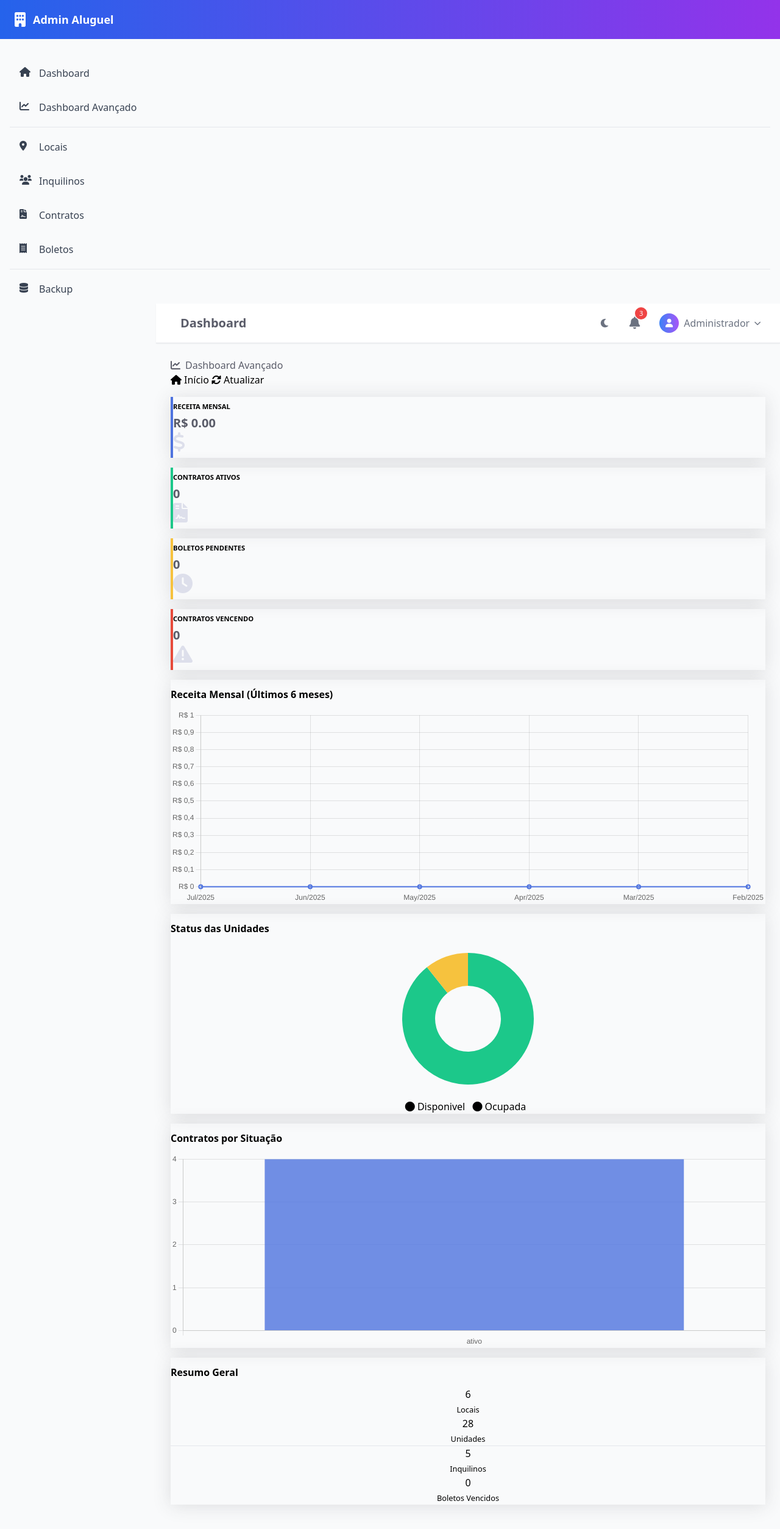
After one commit to Nivaldo38/-adm_aluguel_net, a Flask app: page /dashboard in a window 1280 px wide. The commit adds this page. Shown: the whole page at 61% size. Run offline with Flask 3, Linux system fonts and the light colour scheme; data comes from the database, SQL or seed files in the repository; data that the repository does not hold is empty; some libraries are stand-ins or nearby versions.

Commit message:
Adicionar dashboard avançado com gráficos interativos

```diff
--- a/app/routes.py
+++ b/app/routes.py
@@ -200,32 +200,46 @@ def cadastrar_inquilino():
         unidade_id = request.form.get('unidade_id')
         local_id = request.form.get('local_id')
 
+        # Preparar dados para manter no formulário em caso de erro
+        dados_form = {
+            'nome': nome,
+            'cpf': cpf,
+            'data_nascimento': data_nascimento,
+            'idade': idade,
+            'endereco': endereco,
+            'cep': cep,
+            'telefone': telefone,
+            'email': email,
+            'unidade_id': unidade_id,
+            'local_id': local_id
+        }
+
         # Validações de campos obrigatórios
         if not nome or not cpf or not data_nascimento or not endereco or not cep or not telefone or not unidade_id or not email:
             flash('Preencha todos os campos obrigatórios.', 'danger')
-            return render_template('cadastrar_inquilino.html', locais=locais, unidades=unidades)
+            return render_template('cadastrar_inquilino.html', locais=locais, unidades=unidades, dados=dados_form)
 
         # Validar CPF
         if not validar_cpf(cpf):
             flash('CPF inválido. Insira 11 dígitos numéricos.', 'danger')
-            return render_template('cadastrar_inquilino.html', locais=locais, unidades=unidades)
+            return render_template('cadastrar_inquilino.html', locais=locais, unidades=unidades, dados=dados_form)
 
         # Validar email
         if not validar_email(email):
             flash('Email inválido.', 'danger')
-            return render_template('cadastrar_inquilino.html', locais=locais, unidades=unidades)
+            return render_template('cadastrar_inquilino.html', locais=locais, unidades=unidades, dados=dados_form)
 
         # Validar telefone
         if not validar_telefone(telefone):
             flash('Telefone inválido.', 'danger')
-            return render_template('cadastrar_inquilino.html', locais=locais, unidades=unidades)
+            return render_template('cadastrar_inquilino.html', locais=locais, unidades=unidades, dados=dados_form)
 
         # Converter data de nascimento para objeto datetime.date
         try:
             data_nasc = datetime.strptime(data_nascimento, '%Y-%m-%d').date()
         except Exception:
             flash('Data de nascimento inválida.', 'danger')
-            return render_template('cadastrar_inquilino.html', locais=locais, unidades=unidades)
+            return render_template('cadastrar_inquilino.html', locais=locais, unidades=unidades, dados=dados_form)
 
         # Calcular idade automaticamente, se não preenchida
         if not idade:
@@ -236,13 +250,13 @@ def cadastrar_inquilino():
         cpf_existente = Inquilino.query.filter_by(cpf=cpf).first()
         if cpf_existente:
             flash('CPF já cadastrado no sistema.', 'danger')
-            return render_template('cadastrar_inquilino.html', locais=locais, unidades=unidades)
+            return render_template('cadastrar_inquilino.html', locais=locais, unidades=unidades, dados=dados_form)
 
         # Verificar se a unidade já tem um inquilino ativo
         unidade_ocupada = Inquilino.query.filter_by(unidade_id=unidade_id).first()
         if unidade_ocupada:
             flash('Esta unidade já possui um inquilino cadastrado. Uma unidade só pode ter um inquilino ativo por vez.', 'danger')
-            return render_template('cadastrar_inquilino.html', locais=locais, unidades=unidades)
+            return render_template('cadastrar_inquilino.html', locais=locais, unidades=unidades, dados=dados_form)
 
         # Criar novo objeto Inquilino
         novo = Inquilino(
@@ -1471,3 +1485,76 @@ def alterar_status_unidade(unidade_id, status):
         flash('Status inválido!', 'danger')
 
     return redirect(url_for('gerenciar_unidades', local_id=unidade.local_id))
+
+# Dashboard avançado com gráficos
+@app.route('/dashboard')
+def dashboard_avancado():
+    from datetime import datetime, timedelta
+    from sqlalchemy import func
+
+    # Dados para gráficos
+    hoje = datetime.now()
+    inicio_mes = hoje.replace(day=1)
+
+    # Receita mensal dos últimos 6 meses
+    receitas_mensais = []
+    for i in range(6):
+        mes = hoje - timedelta(days=30*i)
+        inicio = mes.replace(day=1)
+        fim = (inicio + timedelta(days=32)).replace(day=1) - timedelta(days=1)
+
+        receita = db.session.query(func.sum(Contrato.valor_aluguel))\
+            .filter(Contrato.situacao == 'Ativo')\
+            .filter(Contrato.data_inicio <= fim)\
+            .filter((Contrato.data_fim.is_(None)) | (Contrato.data_fim >= inicio))\
+            .scalar() or 0
+
+        receitas_mensais.append({
+            'mes': mes.strftime('%b/%Y'),
+            'valor': float(receita)
+        })
+
+    # Status das unidades
+    status_unidades = db.session.query(
+        Unidade.status,
+        func.count(Unidade.id)
+    ).group_by(Unidade.status).all()
+
+    # Contratos por situação
+    contratos_situacao = db.session.query(
+        Contrato.situacao,
+        func.count(Contrato.id)
+    ).group_by(Contrato.situacao).all()
+
+    # Boletos pendentes
+    boletos_pendentes = Boleto.query.filter_by(status='pendente').count()
+    boletos_vencidos = Boleto.query.filter_by(status='vencido').count()
+
+    # Contratos vencendo nos próximos 30 dias
+    contratos_vencendo = Contrato.query.filter(
+        Contrato.data_fim.isnot(None),
+        Contrato.data_fim <= hoje + timedelta(days=30),
+        Contrato.data_fim >= hoje,
+        Contrato.situacao == 'Ativo'
+    ).count()
+
+    # Estatísticas gerais
+    stats = {
+        'total_locais': Local.query.count(),
+        'total_unidades': Unidade.query.count(),
+        'total_inquilinos': Inquilino.query.count(),
+        'contratos_ativos': Contrato.query.filter_by(situacao='Ativo').count(),
+        'receita_mensal': sum(c.valor_aluguel for c in Contrato.query.filter_by(situacao='Ativo').all()),
+        'boletos_pendentes': boletos_pendentes,
+        'boletos_vencidos': boletos_vencidos,
+        'contratos_vencendo': contratos_vencendo
+    }
+
+    # Dados para gráficos
+    chart_data = {
+        'receitas_mensais': receitas_mensais,
+        'status_unidades': [{'status': s[0], 'count': s[1]} for s in status_unidades],
+        'contratos_situacao': [{'situacao': c[0], 'count': c[1]} for c in contratos_situacao]
+    }
+
+    return render_template('dashboard.html', stats=stats, chart_data=chart_data)
--- a/app/templates/base_modern.html
+++ b/app/templates/base_modern.html
@@ -98,6 +98,11 @@
                 <a href="{{ url_for('index') }}" class="flex items-center px-4 py-3 text-gray-700 dark:text-gray-300 hover:bg-blue-50 dark:hover:bg-gray-700 rounded-lg transition-colors duration-200 group">
                     <i class="fas fa-home w-5 h-5 mr-3 group-hover:text-blue-600"></i>
                     <span>Dashboard</span>
+                </a>
+
+                <a href="{{ url_for('dashboard_avancado') }}" class="flex items-center px-4 py-3 text-gray-700 dark:text-gray-300 hover:bg-blue-50 dark:hover:bg-gray-700 rounded-lg transition-colors duration-200 group">
+                    <i class="fas fa-chart-line w-5 h-5 mr-3 group-hover:text-blue-600"></i>
+                    <span>Dashboard Avançado</span>
                 </a>
 
                 <div class="border-t border-gray-200 dark:border-gray-600 my-4"></div>
--- /dev/null
+++ b/app/templates/dashboard.html
@@ -0,0 +1,429 @@
+{% extends "base_modern.html" %}
+
+{% block title %}Dashboard Avançado{% endblock %}
+
+{% block content %}
+<div class="container-fluid">
+    <!-- Header do Dashboard -->
+    <div class="row mb-4">
+        <div class="col-12">
+            <div class="d-flex justify-content-between align-items-center">
+                <h1 class="h3 mb-0 text-gray-800">
+                    <i class="fas fa-chart-line me-2"></i>Dashboard Avançado
+                </h1>
+                <div class="d-flex gap-2">
+                    <a href="{{ url_for('index') }}" class="btn btn-outline-secondary">
+                        <i class="fas fa-home me-1"></i>Início
+                    </a>
+                    <button class="btn btn-primary" onclick="window.location.reload()">
+                        <i class="fas fa-sync-alt me-1"></i>Atualizar
+                    </button>
+                </div>
+            </div>
+        </div>
+    </div>
+
+    <!-- Cards de Estatísticas -->
+    <div class="row mb-4">
+        <div class="col-xl-3 col-md-6 mb-4">
+            <div class="card border-left-primary shadow h-100 py-2">
+                <div class="card-body">
+                    <div class="row no-gutters align-items-center">
+                        <div class="col mr-2">
+                            <div class="text-xs font-weight-bold text-primary text-uppercase mb-1">
+                                Receita Mensal
+                            </div>
+                            <div class="h5 mb-0 font-weight-bold text-gray-800">
+                                R$ {{ "%.2f"|format(stats.receita_mensal) }}
+                            </div>
+                        </div>
+                        <div class="col-auto">
+                            <i class="fas fa-dollar-sign fa-2x text-gray-300"></i>
+                        </div>
+                    </div>
+                </div>
+            </div>
+        </div>
+
+        <div class="col-xl-3 col-md-6 mb-4">
+            <div class="card border-left-success shadow h-100 py-2">
+                <div class="card-body">
+                    <div class="row no-gutters align-items-center">
+                        <div class="col mr-2">
+                            <div class="text-xs font-weight-bold text-success text-uppercase mb-1">
+                                Contratos Ativos
+                            </div>
+                            <div class="h5 mb-0 font-weight-bold text-gray-800">
+                                {{ stats.contratos_ativos }}
+                            </div>
+                        </div>
+                        <div class="col-auto">
+                            <i class="fas fa-file-contract fa-2x text-gray-300"></i>
+                        </div>
+                    </div>
+                </div>
+            </div>
+        </div>
+
+        <div class="col-xl-3 col-md-6 mb-4">
+            <div class="card border-left-warning shadow h-100 py-2">
+                <div class="card-body">
+                    <div class="row no-gutters align-items-center">
+                        <div class="col mr-2">
+                            <div class="text-xs font-weight-bold text-warning text-uppercase mb-1">
+                                Boletos Pendentes
+                            </div>
+                            <div class="h5 mb-0 font-weight-bold text-gray-800">
+                                {{ stats.boletos_pendentes }}
+                            </div>
+                        </div>
+                        <div class="col-auto">
+                            <i class="fas fa-clock fa-2x text-gray-300"></i>
+                        </div>
+                    </div>
+                </div>
+            </div>
+        </div>
+
+        <div class="col-xl-3 col-md-6 mb-4">
+            <div class="card border-left-danger shadow h-100 py-2">
+                <div class="card-body">
+                    <div class="row no-gutters align-items-center">
+                        <div class="col mr-2">
+                            <div class="text-xs font-weight-bold text-danger text-uppercase mb-1">
+                                Contratos Vencendo
+                            </div>
+                            <div class="h5 mb-0 font-weight-bold text-gray-800">
+                                {{ stats.contratos_vencendo }}
+                            </div>
+                        </div>
+                        <div class="col-auto">
+                            <i class="fas fa-exclamation-triangle fa-2x text-gray-300"></i>
+                        </div>
+                    </div>
+                </div>
+            </div>
+        </div>
+    </div>
+
+    <!-- Gráficos -->
+    <div class="row">
+        <!-- Gráfico de Receita Mensal -->
+        <div class="col-xl-8 col-lg-7">
+            <div class="card shadow mb-4">
+                <div class="card-header py-3 d-flex flex-row align-items-center justify-content-between">
+                    <h6 class="m-0 font-weight-bold text-primary">Receita Mensal (Últimos 6 meses)</h6>
+                </div>
+                <div class="card-body">
+                    <div class="chart-area">
+                        <canvas id="receitaChart"></canvas>
+                    </div>
+                </div>
+            </div>
+        </div>
+
+        <!-- Gráfico de Status das Unidades -->
+        <div class="col-xl-4 col-lg-5">
+            <div class="card shadow mb-4">
+                <div class="card-header py-3">
+                    <h6 class="m-0 font-weight-bold text-primary">Status das Unidades</h6>
+                </div>
+                <div class="card-body">
+                    <div class="chart-pie pt-4 pb-2">
+                        <canvas id="unidadesChart"></canvas>
+                    </div>
+                    <div class="mt-4 text-center small">
+                        {% for item in chart_data.status_unidades %}
+                        <span class="mr-2">
+                            <i class="fas fa-circle text-{{ 'success' if item.status == 'disponivel' else 'warning' if item.status == 'ocupada' else 'danger' }}"></i>
+                            {{ item.status|title }}
+                        </span>
+                        {% endfor %}
+                    </div>
+                </div>
+            </div>
+        </div>
+    </div>
+
+    <!-- Gráfico de Contratos por Situação -->
+    <div class="row">
+        <div class="col-xl-6">
+            <div class="card shadow mb-4">
+                <div class="card-header py-3">
+                    <h6 class="m-0 font-weight-bold text-primary">Contratos por Situação</h6>
+                </div>
+                <div class="card-body">
+                    <div class="chart-bar">
+                        <canvas id="contratosChart"></canvas>
+                    </div>
+                </div>
+            </div>
+        </div>
+
+        <!-- Resumo Rápido -->
+        <div class="col-xl-6">
+            <div class="card shadow mb-4">
+                <div class="card-header py-3">
+                    <h6 class="m-0 font-weight-bold text-primary">Resumo Geral</h6>
+                </div>
+                <div class="card-body">
+                    <div class="row">
+                        <div class="col-6">
+                            <div class="text-center">
+                                <h4 class="text-primary">{{ stats.total_locais }}</h4>
+                                <small class="text-muted">Locais</small>
+                            </div>
+                        </div>
+                        <div class="col-6">
+                            <div class="text-center">
+                                <h4 class="text-success">{{ stats.total_unidades }}</h4>
+                                <small class="text-muted">Unidades</small>
+                            </div>
+                        </div>
+                    </div>
+                    <hr>
+                    <div class="row">
+                        <div class="col-6">
+                            <div class="text-center">
+                                <h4 class="text-info">{{ stats.total_inquilinos }}</h4>
+                                <small class="text-muted">Inquilinos</small>
+                            </div>
+                        </div>
+                        <div class="col-6">
+                            <div class="text-center">
+                                <h4 class="text-warning">{{ stats.boletos_vencidos }}</h4>
+                                <small class="text-muted">Boletos Vencidos</small>
+                            </div>
+                        </div>
+                    </div>
+                </div>
+            </div>
+        </div>
+    </div>
+</div>
+
+<!-- Chart.js -->
+<script src="https://cdn.jsdelivr.net/npm/chart.js"></script>
+
+<style>
+.chart-area {
+    position: relative;
+    height: 20rem;
+    width: 100%;
+}
+
+.chart-pie {
+    position: relative;
+    height: 15rem;
+    width: 100%;
+}
+
+.chart-bar {
+    position: relative;
+    height: 20rem;
+    width: 100%;
+}
+
+.border-left-primary {
+    border-left: 0.25rem solid #4e73df !important;
+}
+
+.border-left-success {
+    border-left: 0.25rem solid #1cc88a !important;
+}
+
+.border-left-warning {
+    border-left: 0.25rem solid #f6c23e !important;
+}
+
+.border-left-danger {
+    border-left: 0.25rem solid #e74a3b !important;
+}
+
+.text-gray-800 {
+    color: #5a5c69 !important;
+}
+
+.text-gray-300 {
+    color: #dddfeb !important;
+}
+
+.text-xs {
+    font-size: 0.7rem !important;
+}
+
+.font-weight-bold {
+    font-weight: 700 !important;
+}
+
+.text-uppercase {
+    text-transform: uppercase !important;
+}
+
+.h5 {
+    font-size: 1.25rem !important;
+}
+
+.mb-0 {
+    margin-bottom: 0 !important;
+}
+
+.mb-1 {
+    margin-bottom: 0.25rem !important;
+}
+
+.py-2 {
+    padding-top: 0.5rem !important;
+    padding-bottom: 0.5rem !important;
+}
+
+.shadow {
+    box-shadow: 0 0.15rem 1.75rem 0 rgba(58, 59, 69, 0.15) !important;
+}
+
+.h-100 {
+    height: 100% !important;
+}
+
+.no-gutters {
+    margin-right: 0 !important;
+    margin-left: 0 !important;
+}
+
+.no-gutters > .col,
+.no-gutters > [class*="col-"] {
+    padding-right: 0 !important;
+    padding-left: 0 !important;
+}
+
+.align-items-center {
+    align-items: center !important;
+}
+
+.col-auto {
+    flex: 0 0 auto !important;
+    width: auto !important;
+    max-width: 100% !important;
+}
+
+.col {
+    flex-basis: 0 !important;
+    flex-grow: 1 !important;
+    max-width: 100% !important;
+}
+
+.mr-2 {
+    margin-right: 0.5rem !important;
+}
+
+.fa-2x {
+    font-size: 2em !important;
+}
+</style>
+
+<script>
+// Dados dos gráficos
+const chartData = {{ chart_data|tojson }};
+
+// Gráfico de Receita Mensal
+const receitaCtx = document.getElementById('receitaChart').getContext('2d');
+new Chart(receitaCtx, {
+    type: 'line',
+    data: {
+        labels: chartData.receitas_mensais.map(item => item.mes),
+        datasets: [{
+            label: 'Receita (R$)',
+            data: chartData.receitas_mensais.map(item => item.valor),
+            borderColor: 'rgb(78, 115, 223)',
+            backgroundColor: 'rgba(78, 115, 223, 0.1)',
+            borderWidth: 2,
+            fill: true,
+            tension: 0.4
+        }]
+    },
+    options: {
+        responsive: true,
+        maintainAspectRatio: false,
+        plugins: {
+            legend: {
+                display: false
+            }
+        },
+        scales: {
+            y: {
+                beginAtZero: true,
+                ticks: {
+                    callback: function(value) {
+                        return 'R$ ' + value.toLocaleString('pt-BR');
+                    }
+                }
+            }
+        }
+    }
+});
+
+// Gráfico de Status das Unidades
+const unidadesCtx = document.getElementById('unidadesChart').getContext('2d');
+new Chart(unidadesCtx, {
+    type: 'doughnut',
+    data: {
+        labels: chartData.status_unidades.map(item => item.status),
+        datasets: [{
+            data: chartData.status_unidades.map(item => item.count),
+            backgroundColor: [
+                'rgb(28, 200, 138)',
+                'rgb(246, 194, 62)',
+                'rgb(231, 74, 59)'
+            ],
+            borderWidth: 0
+        }]
+    },
+    options: {
+        responsive: true,
+        maintainAspectRatio: false,
+        plugins: {
+            legend: {
+                display: false
+            }
+        }
+    }
+});
+
+// Gráfico de Contratos por Situação
+const contratosCtx = document.getElementById('contratosChart').getContext('2d');
+new Chart(contratosCtx, {
+    type: 'bar',
+    data: {
+        labels: chartData.contratos_situacao.map(item => item.situacao),
+        datasets: [{
+            label: 'Quantidade',
+            data: chartData.contratos_situacao.map(item => item.count),
+            backgroundColor: [
+                'rgba(78, 115, 223, 0.8)',
+                'rgba(28, 200, 138, 0.8)',
+                'rgba(246, 194, 62, 0.8)',
+                'rgba(231, 74, 59, 0.8)'
+            ],
+            borderWidth: 0
+        }]
+    },
+    options: {
+        responsive: true,
+        maintainAspectRatio: false,
+        plugins: {
+            legend: {
+                display: false
+            }
+        },
+        scales: {
+            y: {
+                beginAtZero: true,
+                ticks: {
+                    stepSize: 1
+                }
+            }
+        }
+    }
+});
+</script>
+{% endblock %}
--- a/app/templates/index.html
+++ b/app/templates/index.html
@@ -135,6 +135,11 @@
                 <a href="{{ url_for('gerar_boletos_lote') }}" class="flex flex-col items-center p-4 bg-yellow-50 dark:bg-yellow-900/20 rounded-lg hover:bg-yellow-100 dark:hover:bg-yellow-900/40 transition-colors duration-200 group">
                     <i class="fas fa-receipt text-yellow-600 dark:text-yellow-400 text-2xl mb-2 group-hover:scale-110 transition-transform duration-200"></i>
                     <span class="text-sm font-medium text-gray-700 dark:text-gray-300">Gerar Boletos</span>
+                </a>
+
+                <a href="{{ url_for('dashboard_avancado') }}" class="flex flex-col items-center p-4 bg-red-50 dark:bg-red-900/20 rounded-lg hover:bg-red-100 dark:hover:bg-red-900/40 transition-colors duration-200 group">
+                    <i class="fas fa-chart-line text-red-600 dark:text-red-400 text-2xl mb-2 group-hover:scale-110 transition-transform duration-200"></i>
+                    <span class="text-sm font-medium text-gray-700 dark:text-gray-300">Dashboard</span>
                 </a>
             </div>
         </div>
```
Also changed, not shown: app/templates/cadastrar_inquilino.html (+13 -9 lines), testar_cadastro_inquilino.py (added, +162 -0 lines).
